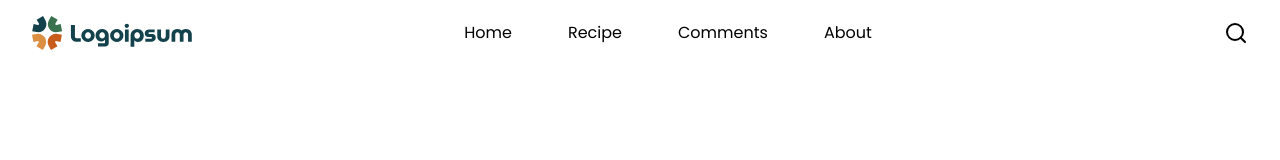
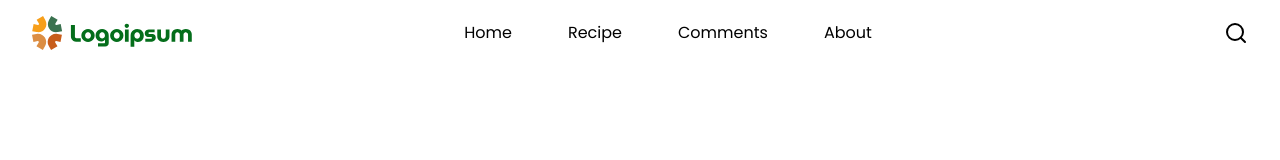
Before and after one commit to MathHenr/Flavors-Archive, a React app: page / in a window 1280 px wide. Shown: the top 160 px of the page. Built offline with nearby package versions, Linux system fonts and the light colour scheme; the HTML template or start-up script is replaced by a standard one.

Commit message:
Mudando cores do logo.

```diff
--- a/src/components/navigation.tsx
+++ b/src/components/navigation.tsx
@@ -30,7 +30,7 @@ export function Navigation() {
 
                 <img
                     className="w-40"
-                    src="/logo.svg"
+                    src="/svg/logo.svg"
                     alt="Logo"
                 />
             </span>
```
Also changed, not shown: public/logo.svg (deleted), public/svg/logo.svg (added).
